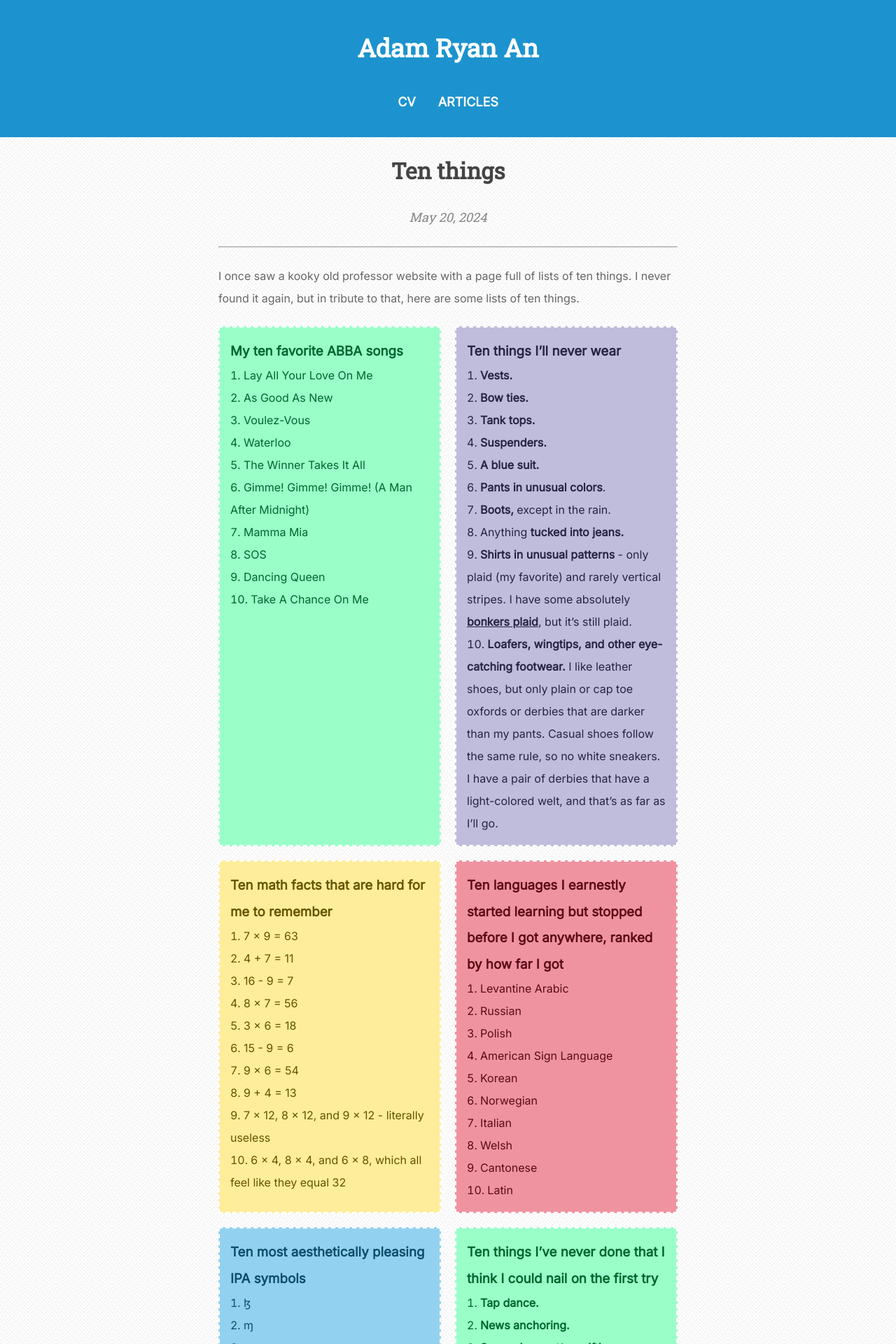
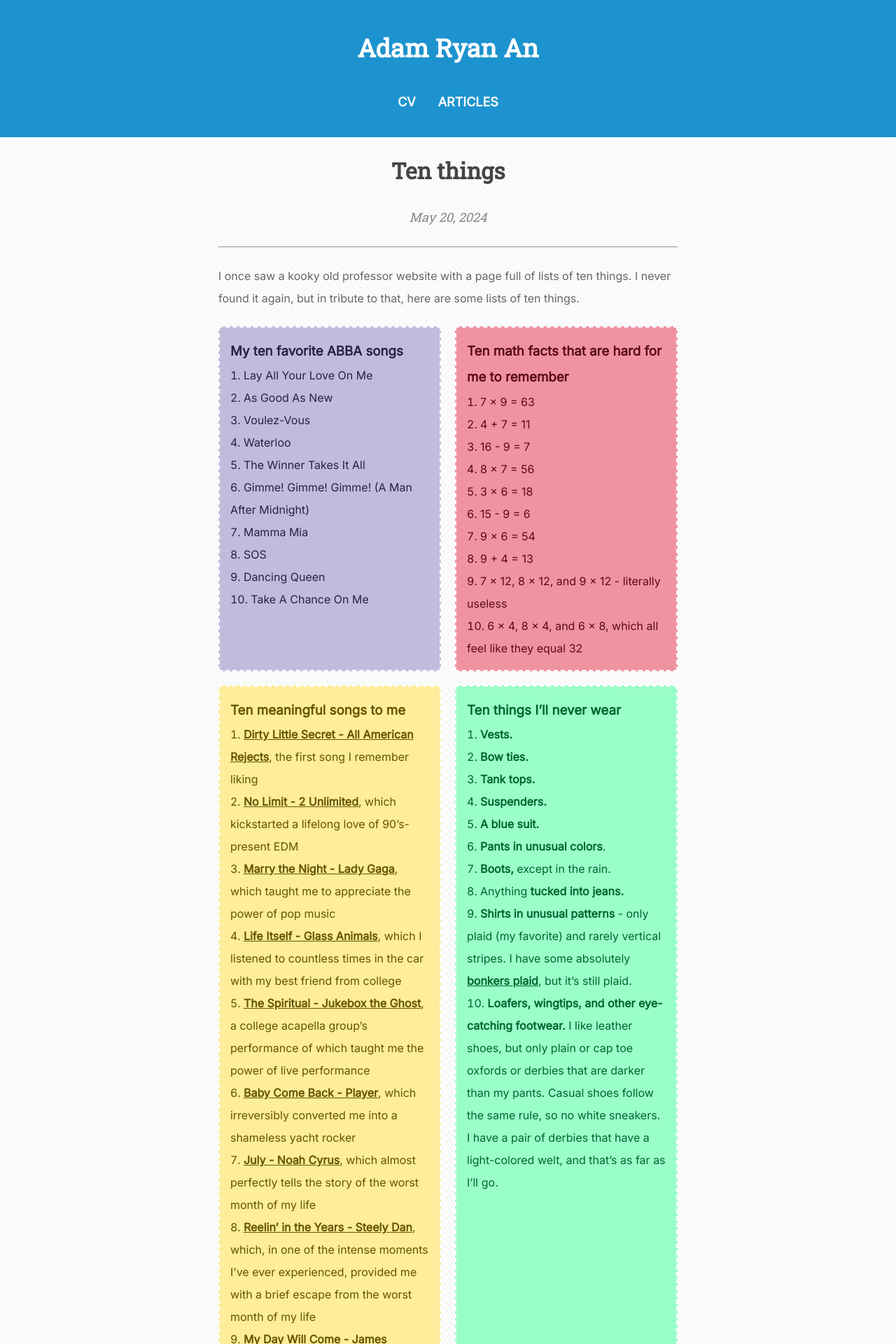
Before and after one commit to theycallmezeal/theycallmezeal.github.io, a Jekyll site: the page built from _posts/2024-05-20-ten-things.md, in a window 1280 px wide. Shown: the top 1920 px of the page at 70% size. Built offline with Jekyll 4.4.1, drawn with Linux system fonts in a browser that asks for light colours; some of the changed text lies outside the part shown.

Commit message:
ten things

```diff
--- a/_posts/2024-05-20-ten-things.md
+++ b/_posts/2024-05-20-ten-things.md
@@ -10,7 +10,7 @@ I once saw a kooky old professor website with a page full of lists of ten things
 
 <section class="lists" markdown=1>
 
-<div class="list green" markdown=1>
+<div markdown=1>
 ### My ten favorite ABBA songs
 
 1. Lay All Your Love On Me
@@ -25,22 +25,7 @@ I once saw a kooky old professor website with a page full of lists of ten things
 10. Take A Chance On Me
 </div>
 
-<div class="list purple" markdown=1>
-### Ten things I'll never wear
-
-1. **Vests.**
-2. **Bow ties.**
-3. **Tank tops.**
-4. **Suspenders.**
-5. **A blue suit.**
-6. **Pants in unusual colors**.
-7. **Boots,** except in the rain.
-8. Anything **tucked into jeans.**
-9. **Shirts in unusual patterns** - only plaid (my favorite) and rarely vertical stripes. I have some absolutely [bonkers plaid](../images/bonkers-plaid.jpg), but it's still plaid.
-10. **Loafers, wingtips, and other eye-catching footwear.** I like leather shoes, but only plain or cap toe oxfords or derbies that are darker than my pants. Casual shoes follow the same rule, so no white sneakers. I have a pair of derbies that have a light-colored welt, and that's as far as I'll go.
-</div>
-
-<div class="list yellow" markdown=1>
+<div markdown=1>
 
 ### Ten math facts that are hard for me to remember
 
@@ -57,7 +42,37 @@ I once saw a kooky old professor website with a page full of lists of ten things
 
 </div>
 
-<div class="list red" markdown=1>
+<div markdown=1>
+### Ten meaningful songs to me
+
+1. **[Dirty Little Secret - All American Rejects](https://www.youtube.com/watch?v=bKERDtbpeHc)**, the first song I remember liking
+2. **[No Limit - 2 Unlimited](https://www.youtube.com/watch?v=HMTCw8CtX0E)**, which kickstarted a lifelong love of 90's-present EDM
+3. **[Marry the Night - Lady Gaga](https://www.youtube.com/watch?v=O4IgYxHEAuk&pp=ygUPbWFycnkgdGhlIG5pZ2h0)**, which taught me to appreciate the power of pop music
+4. **[Life Itself - Glass Animals](https://www.youtube.com/watch?v=9lUfunQW84U)**, which I listened to countless times in the car with my best friend from college
+5. **[The Spiritual - Jukebox the Ghost](https://www.youtube.com/watch?v=_vfI0aCCHug)**, a college acapella group's performance of which taught me the power of live performance
+6. **[Baby Come Back - Player](https://www.youtube.com/watch?v=tjBs4pKwzhU)**, which irreversibly converted me into a shameless yacht rocker
+7. **[July - Noah Cyrus](https://www.youtube.com/watch?v=TBeXKby2tmM)**, which almost perfectly tells the story of the worst month of my life
+8. **[Reelin' in the Years - Steely Dan](https://www.youtube.com/watch?v=91XTZ92zs2w)**, which, in one of the intense moments I've ever experienced, provided me with a brief escape from the worst month of my life
+9. **[My Day Will Come - James Francies ft. Yebba](https://www.youtube.com/watch?v=JTqREEyijSA)**, which I listened to incessantly as I recovered from the worst month of my life
+10. **[Little Bird - Annie Lennox](https://www.youtube.com/watch?v=gMq-uIj1cKI)**, which perfectly captures the mix of anxiety and optimism I feel at time of writing, three weeks before starting grad school
+</div>
+
+<div markdown=1>
+### Ten things I'll never wear
+
+1. **Vests.**
+2. **Bow ties.**
+3. **Tank tops.**
+4. **Suspenders.**
+5. **A blue suit.**
+6. **Pants in unusual colors**.
+7. **Boots,** except in the rain.
+8. Anything **tucked into jeans.**
+9. **Shirts in unusual patterns** - only plaid (my favorite) and rarely vertical stripes. I have some absolutely [bonkers plaid](../images/bonkers-plaid.jpg), but it's still plaid.
+10. **Loafers, wingtips, and other eye-catching footwear.** I like leather shoes, but only plain or cap toe oxfords or derbies that are darker than my pants. Casual shoes follow the same rule, so no white sneakers. I have a pair of derbies that have a light-colored welt, and that's as far as I'll go.
+</div>
+
+<div markdown=1>
 
 ### Ten languages I earnestly started learning but stopped before I got anywhere, ranked by how far I got
 
@@ -74,7 +89,7 @@ I once saw a kooky old professor website with a page full of lists of ten things
 
 </div>
 
-<div class="list blue" markdown=1>
+<div markdown=1>
 
 ### Ten most aesthetically pleasing IPA symbols
 
@@ -91,7 +106,7 @@ I once saw a kooky old professor website with a page full of lists of ten things
 
 </div>
 
-<div class="list green" markdown=1>
+<div markdown=1>
 
 ### Ten things I've never done that I think I could nail on the first try
 
@@ -110,4 +125,4 @@ I once saw a kooky old professor website with a page full of lists of ten things
 
 </section>
 
-*Last updated May 21, 2024*
+*Last updated July 30, 2024*
--- a/css/ten-things.css
+++ b/css/ten-things.css
@@ -12,37 +12,38 @@
     }
 }
 
-.list {
+.lists div {
     list-style-position: inside;
     padding: 15px;
     border: dashed 2px white;
 }
 
-.list a {
+.lists div a {
     font-weight: bold;
+    color: inherit;
 }
 
-.blue, .blue a {
+.lists div:nth-child(5n) {
     background-color: #93D1F0;
     color: #0F4D6C;
 }
 
-.purple, .purple a {
+.lists div:nth-child(5n+1) {
     background-color: #C0BCDC;
     color: #272343;
 }
 
-.red, .red a {
+.lists div:nth-child(5n+2) {
     background-color: #F093A0;
     color: #5A0C17;
 }
 
-.yellow, .yellow a {
+.lists div:nth-child(5n+3) {
     background-color: #FEED9A;
     color: #655401;
 }
 
-.green, .green a {
+.lists div:nth-child(5n+4) {
     background-color: #9AFEC9;
     color: #016530;
 }
```
